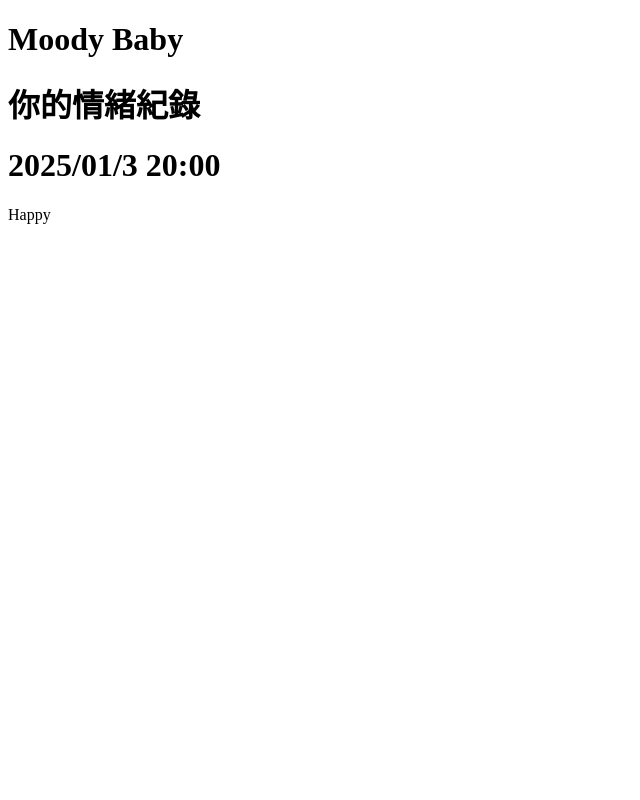
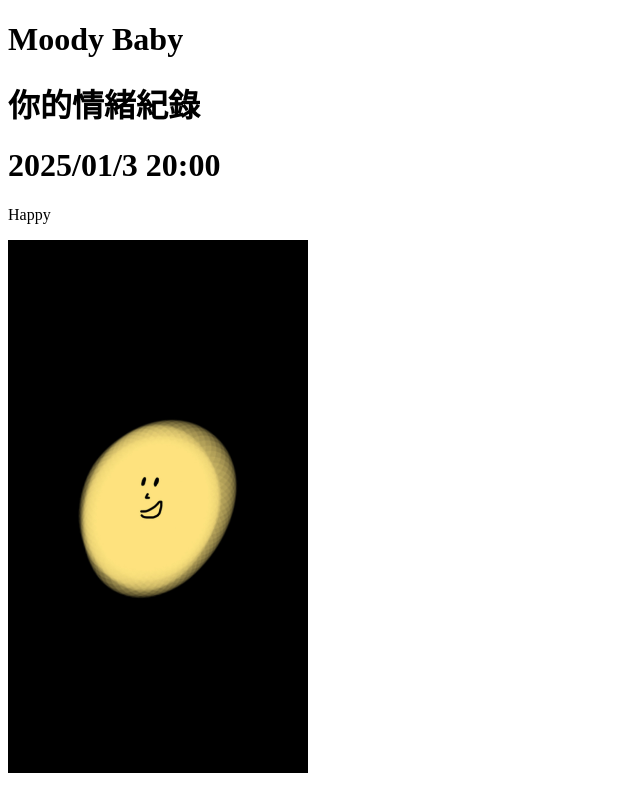
Before and after one commit to Slionkyiu1129/MoodyBaby, a plain HTML site: page index.html in a window 1280 px wide. Shown: the whole page, without its empty margins (0-640 px from the left). Drawn offline with Linux system fonts and the light colour scheme.

Commit message:
Update index.html
增加照片try

```diff
--- a/index.html
+++ b/index.html
@@ -21,6 +21,7 @@
         <div class="article">
             <h1 class="article-content1"><l>2025/01/3 20:00</l></h1>
             <p class="article-content2">Happy</p>
+            <img src="img/樂baby.jpg" alt="Happy" width="300">
         </div>
 
         </div>
```
